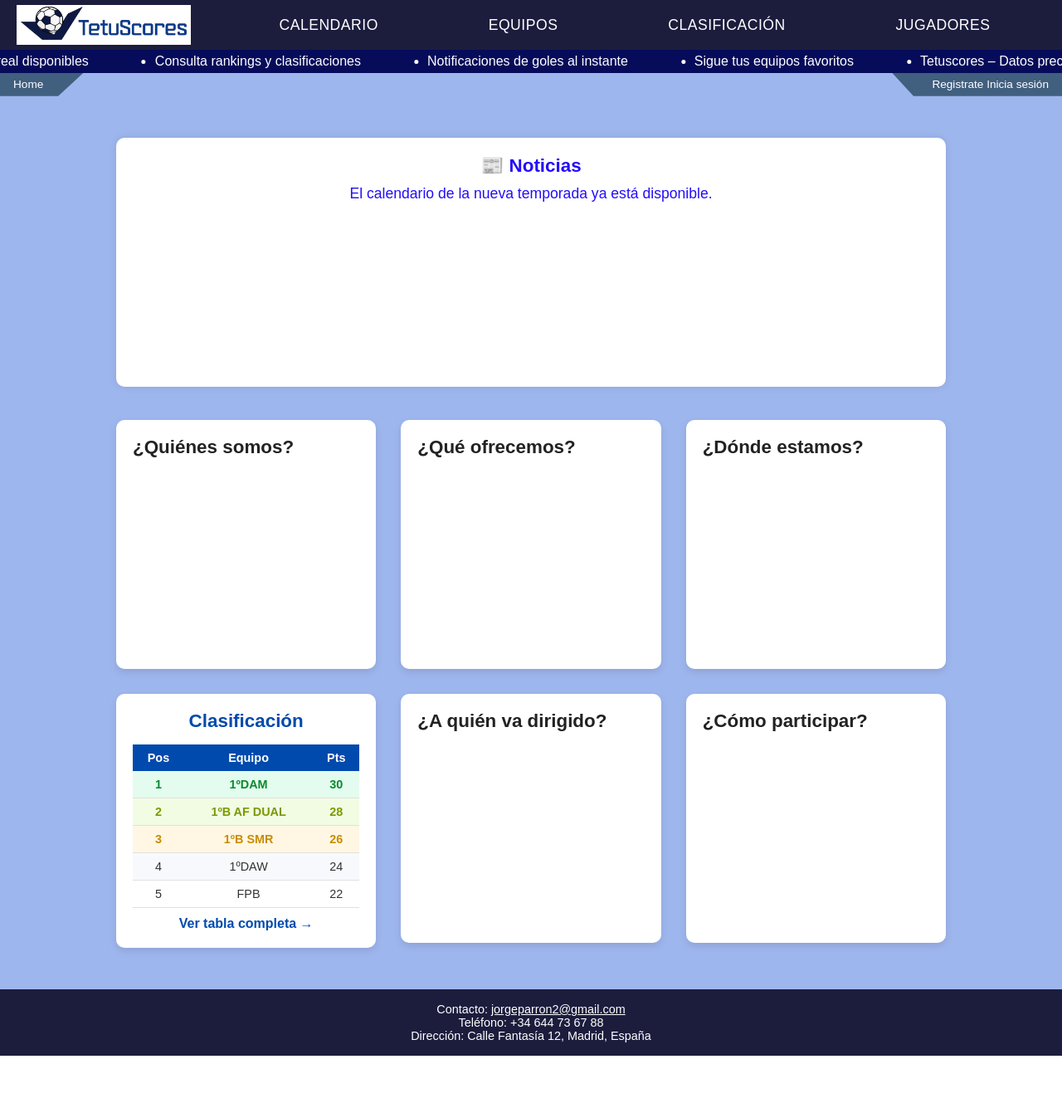
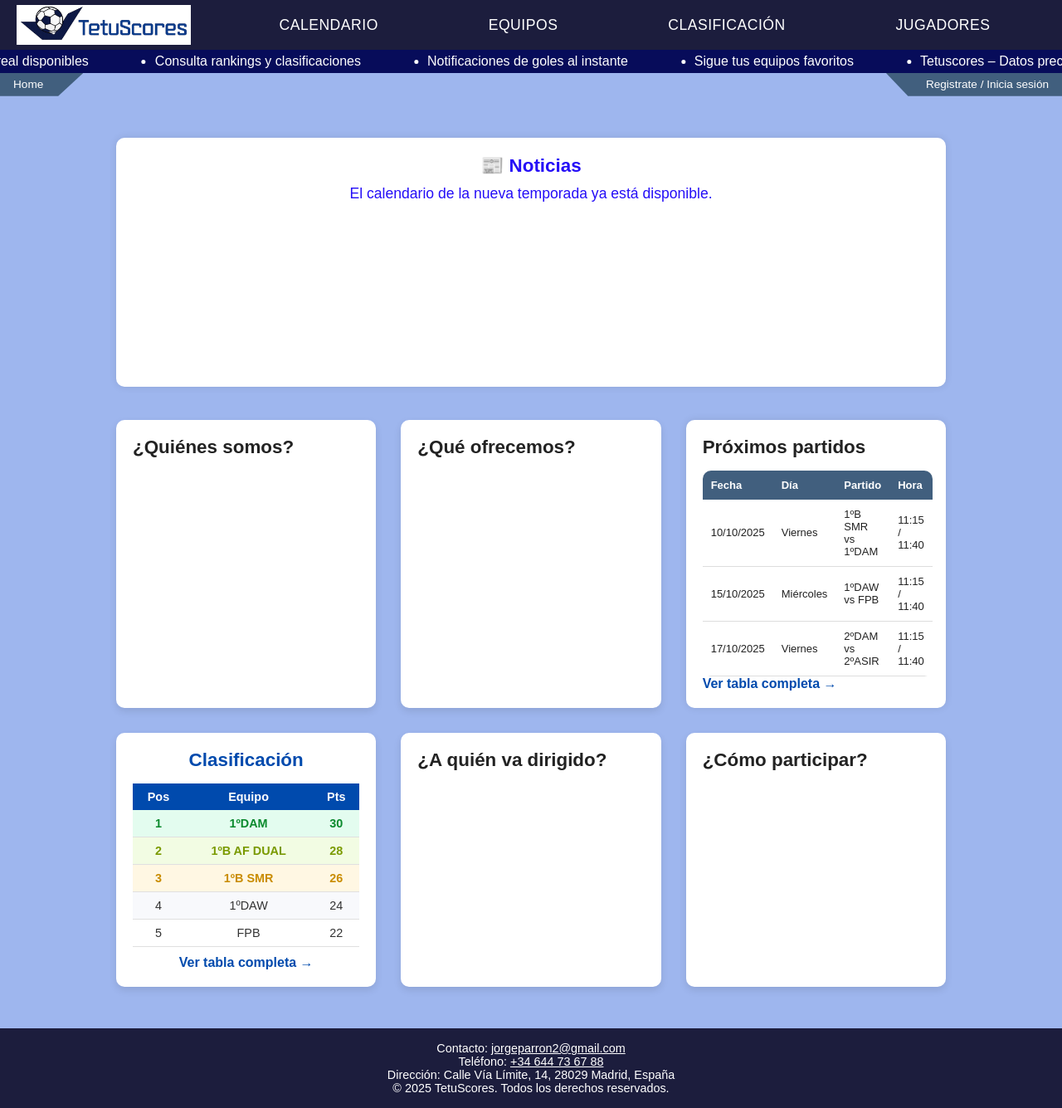
Before and after one commit to alvrodha/DisenoWEB-main, a PHP site: page / in a window 1280 px wide. Shown: the whole page at 83% size. Before the commit the page ends 1272 px from the top, so only its background shows below. Run offline with PHP 8.4, Linux system fonts and the light colour scheme.

Commit message:
cambios mario

```diff
--- a/CSS/default.css
+++ b/CSS/default.css
@@ -21,6 +21,7 @@ body {
     align-items: center;
     padding: 10px 20px;
     background-color: #1c1d3d;
+    z-index: 1000;
 }
 
 #logo {
@@ -66,6 +67,7 @@ body {
     width: 100%;
     position: sticky;
     top: 60px;
+    z-index: 999;
 }
 
 .ticker__wrap {
--- a/CSS/home.css
+++ b/CSS/home.css
@@ -90,9 +90,12 @@
   box-shadow: 0 4px 10px rgba(0,0,0,0.1);
   padding: 20px;
   overflow: hidden;
-  height: 300px;
   cursor: pointer;
+  height: auto; /* se ajusta al contenido */
+  min-height: 300px; /* opcional: para bloques pequeños mantener tamaño base */
 }
+
+
 
 /* Pregunta siempre visible */
 .bloque.slide-up h1 {
@@ -123,6 +126,33 @@
 /* Al hacer hover, la respuesta sube hasta un punto fijo */
 .bloque.slide-up:hover .respuesta {
   transform: translateY(0px); /* sube totalmente hasta el fondo de la pregunta */
+}
+
+/* ======== TABLA DE PARTIDOS ======== */
+.tabla-partidos {
+    width: 100%;
+    border-collapse: collapse;
+    margin-top: 15px;
+    font-size: 13px;
+    background-color: white;
+    border-radius: 10px;
+    overflow: hidden;
+}
+
+.tabla-partidos th {
+    background-color: #415f7e;
+    color: white;
+    padding: 10px;
+    text-align: left;
+}
+
+.tabla-partidos td {
+    padding: 10px;
+    border-bottom: 1px solid #ddd;
+}
+
+.tabla-partidos tr:hover {
+    background-color: #f1f1f1;
 }
 /* ======== CLASIFICACIÓN MINI (dentro de caja) ======== */
 .clasificacion {
--- a/HTML/calendario.html
+++ b/HTML/calendario.html
@@ -56,7 +56,7 @@
         </div>
         <div id="navWindowUser">
             <a href="../HTML/inscribete.html">Registrate</a>
-            <a>Inicia sesión</a>
+            <a>/ Inicia sesión</a>
         </div>
     </div>
 
--- a/HTML/clasificacion.html
+++ b/HTML/clasificacion.html
@@ -56,7 +56,7 @@
         </div>
         <div id="navWindowUser">
             <a href="../HTML/inscribete.html">Registrate</a>
-            <a>Inicia sesión</a>
+            <a>/ Inicia sesión</a>
         </div>
     </div>
     <div id="content">
--- a/HTML/equipos.html
+++ b/HTML/equipos.html
@@ -55,7 +55,7 @@
         </div>
         <div id="navWindowUser">
             <a href="../HTML/inscribete.html">Registrate</a>
-            <a>Inicia sesión</a>
+            <a>/ Inicia sesión</a>
         </div>
     </div>
     <div id="content">
--- a/index.html
+++ b/index.html
@@ -55,7 +55,7 @@
         </div>
         <div id="navWindowUser">
             <a href="HTML/inscribete.html">Registrate</a>
-            <a>Inicia sesión</a>
+            <a>/ Inicia sesión</a>
         </div>
     </div>
 
@@ -99,12 +99,42 @@
             </div>
         </div>
 
-        <div class="bloque slide-up">
-            <h1>¿Dónde estamos?</h1>
-            <div class="respuesta">
-                <p>Nos encontramos en el IES Tetuán de las Victorias, Madrid.</p>
-            </div>
-        </div>
+        <div class="bloque calendario">
+    <h1>Próximos partidos</h1>
+
+    <!-- El calendario SIEMPRE visible -->
+    <table class="tabla-partidos">
+        <thead>
+            <tr>
+                <th>Fecha</th>
+                <th>Día</th>
+                <th>Partido</th>
+                <th>Hora</th>
+            </tr>
+        </thead>
+        <tbody>
+            <tr>
+                <td>10/10/2025</td>
+                <td>Viernes</td>
+                <td>1ºB SMR vs 1ºDAM</td>
+                <td>11:15 / 11:40</td>
+            </tr>
+            <tr>
+                <td>15/10/2025</td>
+                <td>Miércoles</td>
+                <td>1ºDAW vs FPB</td>
+                <td>11:15 / 11:40</td>
+            </tr>
+            <tr>
+                <td>17/10/2025</td>
+                <td>Viernes</td>
+                <td>2ºDAM vs 2ºASIR</td>
+                <td>11:15 / 11:40</td>
+            </tr>
+        </tbody>
+    </table>
+    <p class="ver-mas"><a href="HTML/calendario.html">Ver tabla completa →</a></p>
+    </div>
 
         <div class="bloque clasificacion">
     <h1>Clasificación</h1>
@@ -146,12 +176,17 @@
 </div>
 
 
-    <div id="footer">
+<div id="footer">
+    <div class="footer-content">
         <p>Contacto: <a href="mailto:jorgeparron2@gmail.com">jorgeparron2@gmail.com</a></p>
-        <p>Teléfono: +34 644 73 67 88</p>
-        <p>Dirección: Calle Fantasía 12, Madrid, España</p>
+        <p>Teléfono: <a href="tel:+34644736788">+34 644 73 67 88</a></p>
+        <p>Dirección: Calle Vía Límite, 14, 28029 Madrid, España</p>
+    </div>
+    <div class="footer-copy">
+        <p>© 2025 TetuScores. Todos los derechos reservados.</p>
+    </div>
+</div>
 
-    </div>
 </body>
 <script>
     document.addEventListener("DOMContentLoaded", () => {
```
Also changed, not shown: CSS/clasificacion.css (+10 -11 lines), CSS/equipos.css (+47 -15 lines), CSS/inscribete.css (+4 -6 lines).
